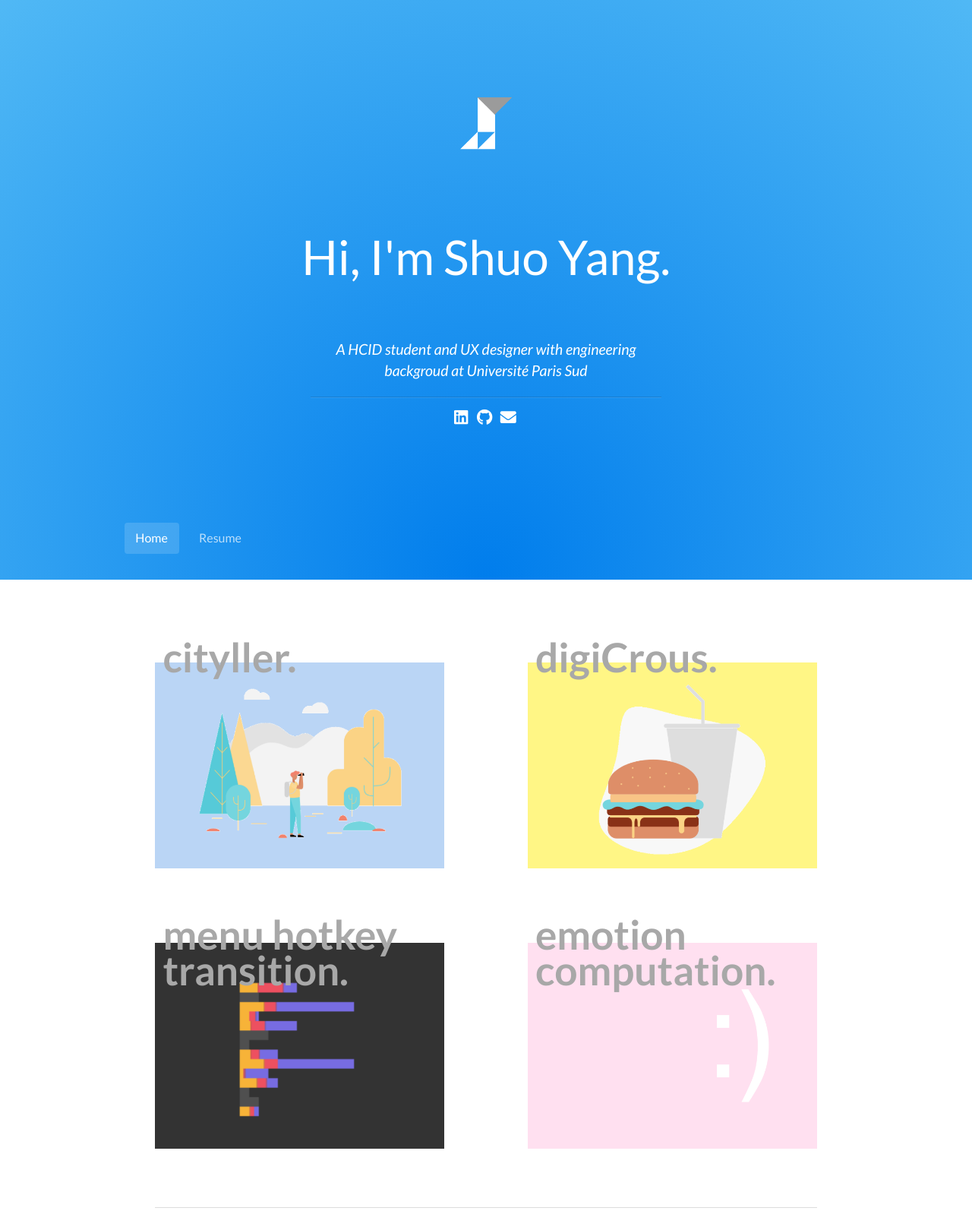
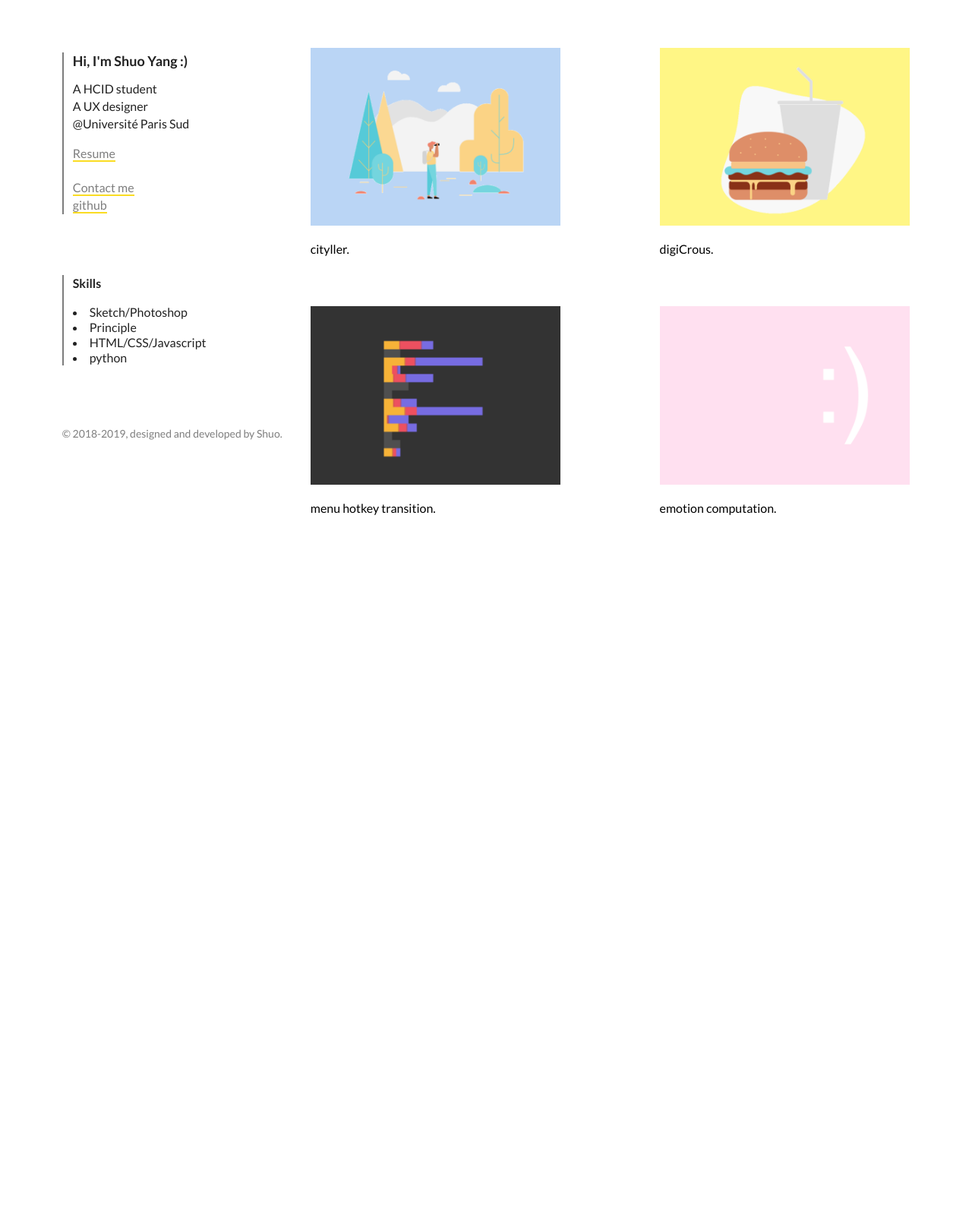
Before and after one commit to cinna-zju/cinna-zju.github.io, a website: page index.html in a window 1280 px wide. Shown: the top 1594 px of the page at 76% size. After the commit the page ends 800 px from the top, so only its background shows below. Drawn offline with nearby package versions, Linux system fonts and the light colour scheme.

Commit message:
CHANGE style

```diff
--- a/font.css
+++ b/font.css
@@ -41,37 +41,15 @@ li{
 }
 
 .icon{
-  color: #ffffff;
+  color: #555555;
   border-bottom: 0px;
 }
 
 .icon:hover{
-  color:#3d3d3d;
+  color:#007dec;
   transition: 0.2s;
   box-shadow: none;
 }
-
-.name{
-  font-size: 3.8em;
-  font-weight: bold;
-  margin-bottom: -30px;
-  margin-left: 10px;
-  position: relative;
-  z-index: 10;
-  color: #a8a8a8;
-}
-
-.name2{
-  font-size: 3.8em;
-  font-weight: bold;
-  margin-bottom: -60px;
-  margin-left: 10px;
-  line-height: 90%;
-  position: relative;
-  z-index: 10;
-  color: #a8a8a8;
-}
-
 
 p a {
   color: #7e7e7e;
@@ -96,37 +74,16 @@ p a:hover {
 }
 
 
-.preface{
-  font-size: 4.5rem;
-}
-
-.small-intro{
-  font-size: 1.4rem;
-  color:#ffffff;
-  font-style: italic;
-
-}
-
-/* .preface a{
-  color: #555555;
-  border-bottom: 0.1em solid #fadc23;
-} */
-
-/* .preface a:hover{
-  color: #555555;
-  transition: box-shadow .2s linear;
-  box-shadow: inset 0 -0.4em #fadc23;
-} */
 
 
 .intro{
-  border-left: 2px solid #555555;
+  border-left: 2px solid #7d7d7d;
   padding-left: 12px;
 }
 
 
 .bordered{
-  border: 2px solid #555555;
+  border: 2px solid #7d7d7d;
 
   padding: 12px;
 }
--- a/index.html
+++ b/index.html
@@ -26,118 +26,32 @@
     gtag('config', 'UA-136440891-1');
   </script>
 
+
+
 </head>
 
 <body>
-  <div class="ui vertically padded stackable grid centered" style="background-image: radial-gradient(circle at 50% 100%, #007dec, #51b9f5);">
-    <div class="row"></div>
 
+  <div class="ui stackable grid vertically padded centered" id='page1'>
     <div class="row">
-      <div class="two wide column">
-          <img class="ui image" src="./img/logo.png"/>
-      </div>
+      <div class="four wide column">
+        <br /><br />
+        <div class="intro">
+          <h3 class="ui header">Hi, I'm Shuo Yang :)</h3>
+          <p>A HCID student<br />A UX designer<br />@Université Paris Sud</p>
+          <p><a href="resume.pdf">Resume</a><br /><br/>
+
+            <a href="Mailto:shuo_y@qq.com">Contact me</a><br />
+
+            <a href="https://github.com/cinna-zju">github</a>
+          </p>
         </div>
 
-
-    <div class="eight wide column">
-      <div class="ui container center aligned">
-        <p class='preface' style="color:#ffffff">
-          Hi, I'm Shuo Yang.
-        </p>
-
-      </div>
-
-    </div>
-
-    <div class="row">
-      <div class="six wide column">
-      <div class="ui container center aligned">
-          <p class="small-intro">A HCID student and UX designer with engineering backgroud at Université Paris Sud</p>
-          <div class="ui divider"></div>
-            <a class="icon" href="https://www.linkedin.com/in/shuoyang-en/"><i class="large linkedin icon"></i></a>
-            <a class="icon" href="https://github.com/cinna-zju"><i class="large github icon"></i></a>
-            <a class="icon" href="Mailto:shuo_y@qq.com"><i class="large mail icon"></i></a>
-      </div>
-      </div>
-    </div>
-
-    <div class="row"></div>
+        <br /><br /><br /><br />
 
 
-    <div class="twelve wide column">
-      <div class="ui big secondary inverted menu">
-        <a class="active item">
-          Home
-        </a>
-        <a class="item" href="resume.pdf">
-          Resume
-        </a>
-      </div>
-    </div>
-
-
-
-  </div>
-
-  <div class="ui stackable grid centered">
-    <div class="row">
-      <div class="five wide column">
-        <a style="display: block; color: #a8a8a8;" href="./map">
-          <p class="name">cityller.</p>
-          <img class="ui image" id="project" src="./img/map3.png" />
-        </a>
-
-      </div>
-      <div class="one wide column"></div>
-
-      <div class="five wide column">
-        <a style="display: block; " href="./resto">
-          <p class="name">digiCrous.</p>
-          <img class="ui image" id="project" src="./img/resto.png" />
-        </a>
-
-      </div>
-    </div>
-
-    <div class="row">
-
-      <div class="five wide column">
-        <a style="display: block;" href="./infovis.html">
-
-          <p class="name2">menu hotkey<br />transition.</p>
-
-          <img class="ui image" id="project" src="./img/infovis.png" />
-        </a>
-
-      </div>
-      <div class="one wide column"></div>
-
-      <div class="five wide column">
-        <a style="display: block;" href="./emotion">
-          <p class="name2">emotion<br />computation.</p>
-          <img class="ui image" id="project" src="./img/aff.png" />
-        </a>
-
-      </div>
-    </div>
-
-    <div class="eleven wide column">
-      <div class="ui divider"></div>
-    </div>
-
-    <div class="row">
-      <div class="four wide column">
-        <p><b>My story</b></p>
-        <p>Grown up in Yichang, China, I am curiou about the world.</p>
-            <p>I studied optics, electronics and programming at Zhejiang University. Now, master student of <a
-              href='https://www.eitdigital.eu/'>EIT program</a>, learning <i>human computer interaction and
-              design</i>. First year at Université Paris Sud, Paris, FR.</p>
-
-      </div>
-      <div class="one wide column"></div>
-      <div class="six wide column">
+        <div class="intro">
           <p><b>Skills</b></p>
-        <p>As a designer and a front coder, I am familiar with<br/>
           <li>Sketch/Photoshop</li>
           <li>Principle</li>
           <li>HTML/CSS/Javascript</li>
@@ -145,17 +59,57 @@
           </p>
         </div>
 
+        <br /><br /><br /><br />
+
+
+        <p style="font-size: 14px;color: #7e7e7e;">&copy 2018-2019, designed and developed by Shuo.</p>
       </div>
-    <div class="row">
-      <div class="six wide column">
-        <div class="ui container center aligned">
-          <p>&copy 2018-2019, designed and developed by Shuo.</p>
+      <div class="ten wide column">
+        <div class="ui vertically padded stackable grid">
+          <div class="seven wide column">
+            <a style="display: block; color: #000000" href="./map">
+              <img class="ui image" id="project" src="./img/map3.png" />
+              <br/>
+              <p>cityller.</p>
+
+            </a>
+          </div>
+
+          <div class="two wide column"></div>
+
+          <div class="seven wide column">
+            <a style="display: block; color: #000000" href="./resto">
+              <img class="ui image" id="project" src="./img/resto.png" />
+              <br/>
+              <p>digiCrous.</p>
+
+            </a>
+          </div>
+
+          <div class="seven wide column">
+            <a style="display: block;color: #000000" href="./infovis.html">
+              <img class="ui image" id="project" src="./img/infovis.png" />
+              <br/>
+              <p>menu hotkey transition.</p>
+
+            </a>
+
+          </div>
+
+          <div class="two wide column"></div>
+
+
+          <div class="seven wide column">
+            <a style="display: block;color: #000000" href="./emotion">
+              <img class="ui image" id="project" src="./img/aff.png" />
+              <br/>
+              <p>emotion computation.</p>
+
+            </a>
+          </div>
+
         </div>
       </div>
-    </div>
-
-
-
 
     </div>
   </div>
```
Also changed, not shown: infovis.html (+18 -25 lines), map.html (+51 -67 lines). Lines whose indentation alone changed are shown as unchanged.
